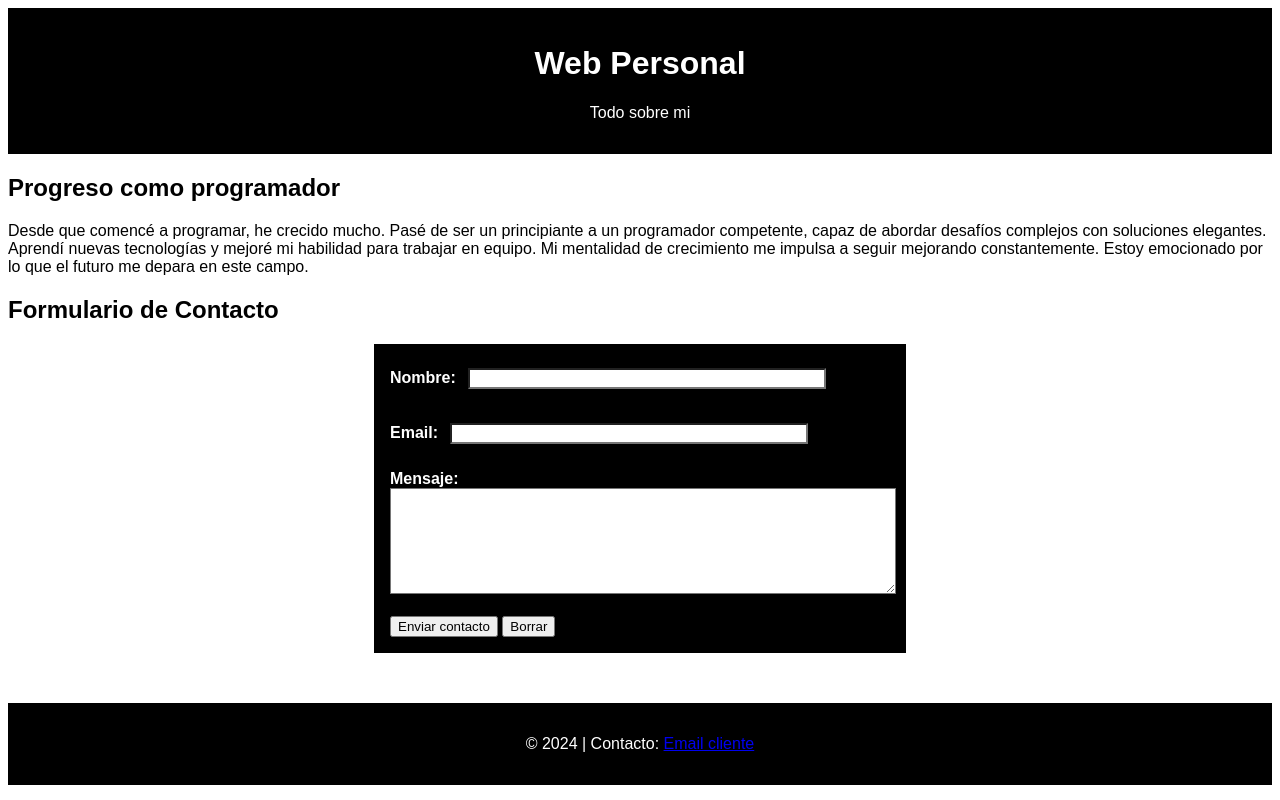
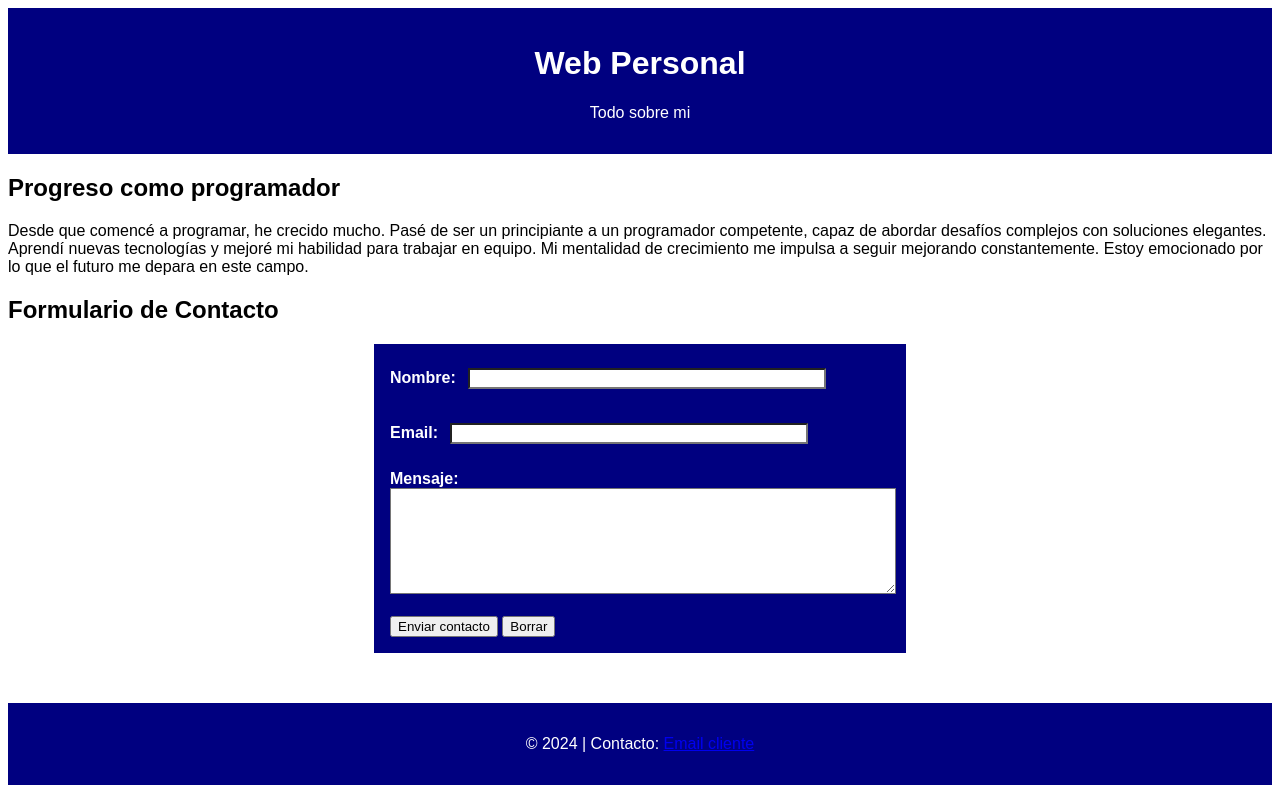
Before and after one commit to cesarmilan16/Paginas-Web-blog, a plain HTML site: page index.html in a window 1280 px wide. Drawn offline with Linux system fonts and the light colour scheme.

Commit message:
cambio color

```diff
--- a/estilos.css
+++ b/estilos.css
@@ -1,6 +1,6 @@
 /* Cabecera */
 header {
-    background-color: black;
+    background-color: #000080;
     color: white;
     margin: 0;
     padding: 16px;
@@ -17,7 +17,7 @@ body {
 
 /* Pie de página */
 footer {
-    background-color: black;
+    background-color: #000080;
     color: white;
     text-align: center;
     padding: 16px;
@@ -29,7 +29,7 @@ form {
     width: 500px;
     padding: 16px;
     margin: auto;
-    background-color: black;
+    background-color: #000080;
   }
 
 /* Etiqueta del formulario (label) */
@@ -53,7 +53,7 @@ form input[type="reset"] {
     width: 100%;
     margin-top: 16px;
     color: white;
-    background-color: black;
+    background-color: #000080;
   }
 
 /* Etiqueta textarea */
```
